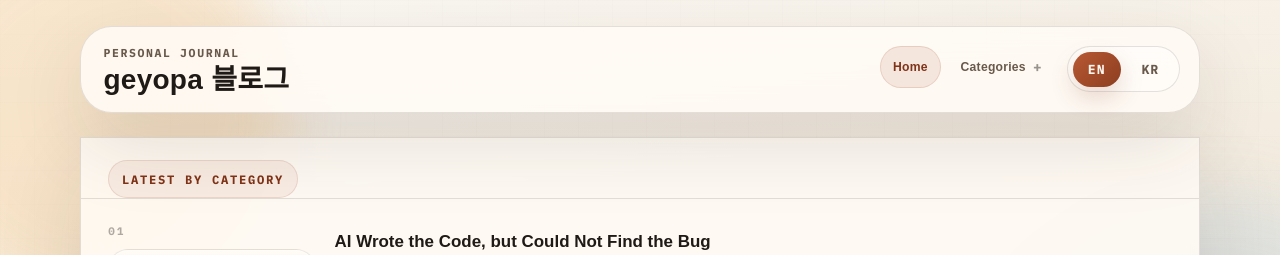
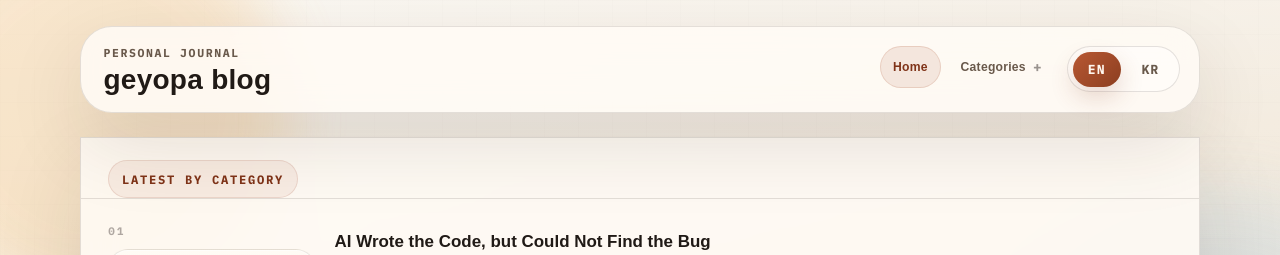
Before and after one commit to parkbrother86/parkbrother86.github.io, a Jekyll site: the page built from index.md, in a window 1280 px wide. Shown: the top 255 px of the page. Built offline with Jekyll 4.4.1, drawn with Linux system fonts in a browser that asks for light colours; some web fonts are replaced.

Commit message:
Fix English site title branding

```diff
--- a/_config.yml
+++ b/_config.yml
@@ -1,4 +1,4 @@
-title: geyopa 블로그
+title: geyopa blog
 email: ""
 description: Notes, posts, and updates from geyopa.
 baseurl: ""
--- a/_layouts/default.html
+++ b/_layouts/default.html
@@ -41,7 +41,7 @@
           </span>
           <a class="site-title" href="{{ '/' | relative_url }}">
             <span class="bilingual inline">
-              <span class="en">geyopa 블로그</span>
+              <span class="en">geyopa blog</span>
               <span class="ko">게요파 블로그</span>
             </span>
           </a>
```
